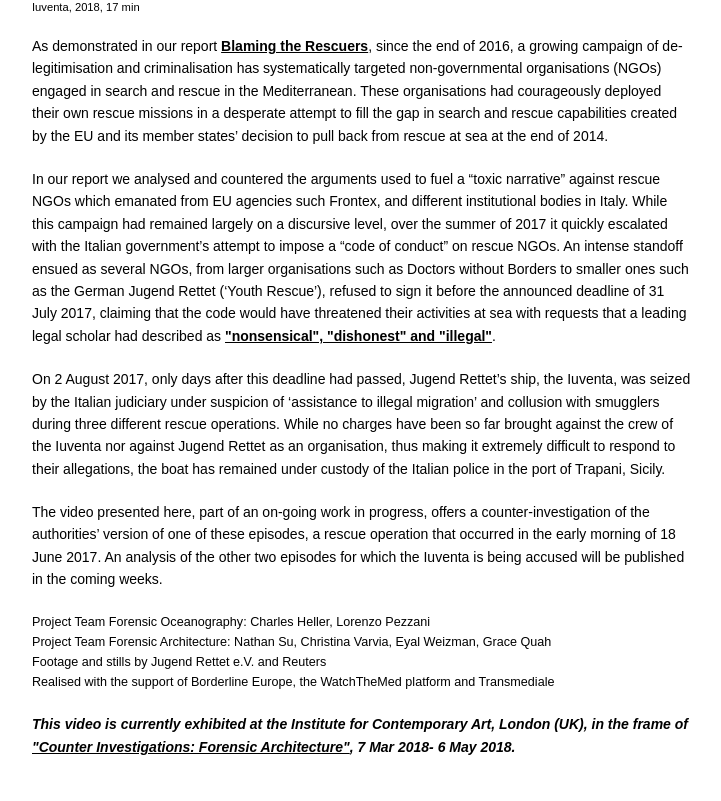
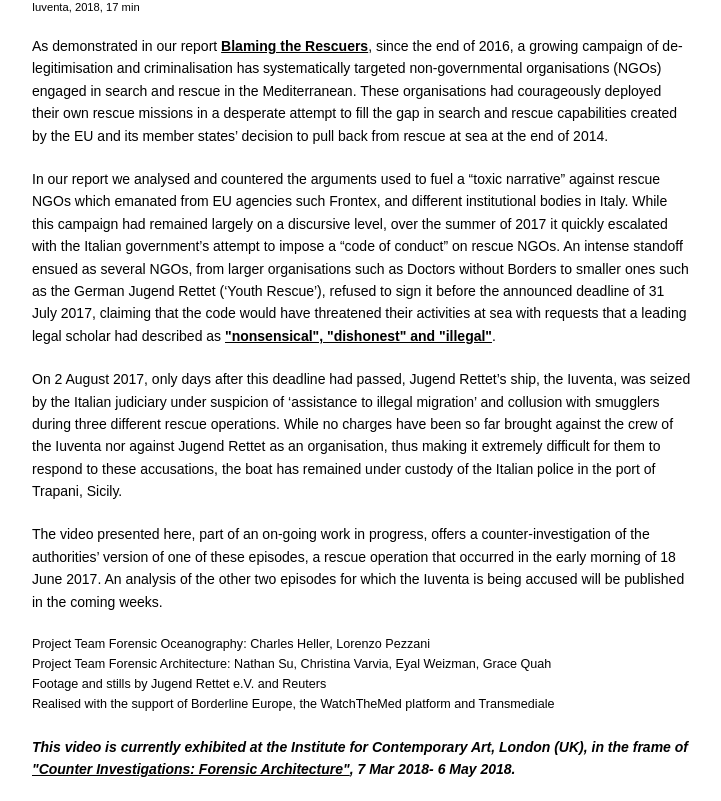
Before and after one commit to lorenzocharles/blaming-the-rescuers, a Jekyll site: the page built from iuventa.html, in a window 1280 px wide and 900 px high, scrolled down 574 px, cut to the strip 99-900 px from the top of the window. Shown: the whole strip, without its empty margins (278-999 px from the left). Built offline with Jekyll 4.4.1, drawn with Linux system fonts in a browser that asks for light colours; before the commit the page ends 1452 px from its top, so only the background shows below that.

Commit message:
[Iuvente] fix to text

```diff
--- a/iuventa.html
+++ b/iuventa.html
@@ -24,7 +24,7 @@ permalink: iuventa
                         In our report we analysed and countered the arguments used to fuel a “toxic narrative” against rescue NGOs which emanated from EU agencies such Frontex, and different institutional bodies in Italy. While this campaign had remained largely on a discursive level, over the summer of 2017 it quickly escalated with the Italian government’s attempt to impose a “code of conduct” on rescue NGOs. An intense standoff ensued as several NGOs, from larger organisations such as Doctors without Borders to smaller ones such as the German Jugend Rettet (‘Youth Rescue’), refused to sign it before the announced deadline of 31 July 2017, claiming that the code would have threatened their activities at sea with requests that a leading legal scholar had described as <a href="https://sea-watch.org/en/nonsensical-dishonest-illegal-the-code-of-conduct/amp/" style="text-decoration: underline; font-weight: bold">"nonsensical", "dishonest" and "illegal"</a>.
                     </p>
 
-                    <p>On 2 August 2017, only days after this deadline had passed, Jugend Rettet’s ship, the Iuventa, was seized by the Italian judiciary under suspicion of ‘assistance to illegal migration’ and collusion with smugglers during three different rescue operations. While no charges have been so far brought against the crew of the Iuventa nor against Jugend Rettet as an organisation, thus making it extremely difficult to respond to their allegations, the boat has remained under custody of the Italian police in the port of Trapani, Sicily. </p>
+                    <p>On 2 August 2017, only days after this deadline had passed, Jugend Rettet’s ship, the Iuventa, was seized by the Italian judiciary under suspicion of ‘assistance to illegal migration’ and collusion with smugglers during three different rescue operations. While no charges have been so far brought against the crew of the Iuventa nor against Jugend Rettet as an organisation, thus making it extremely difficult for them to respond to these accusations, the boat has remained under custody of the Italian police in the port of Trapani, Sicily. </p>
 
                     <p>
                         The video presented here, part of an on-going work in progress, offers a counter-investigation of the authorities’ version of one of these episodes, a rescue operation that occurred in the early morning of 18 June 2017. An analysis of the other two episodes for which the Iuventa is being accused will be published in the coming weeks.
```
